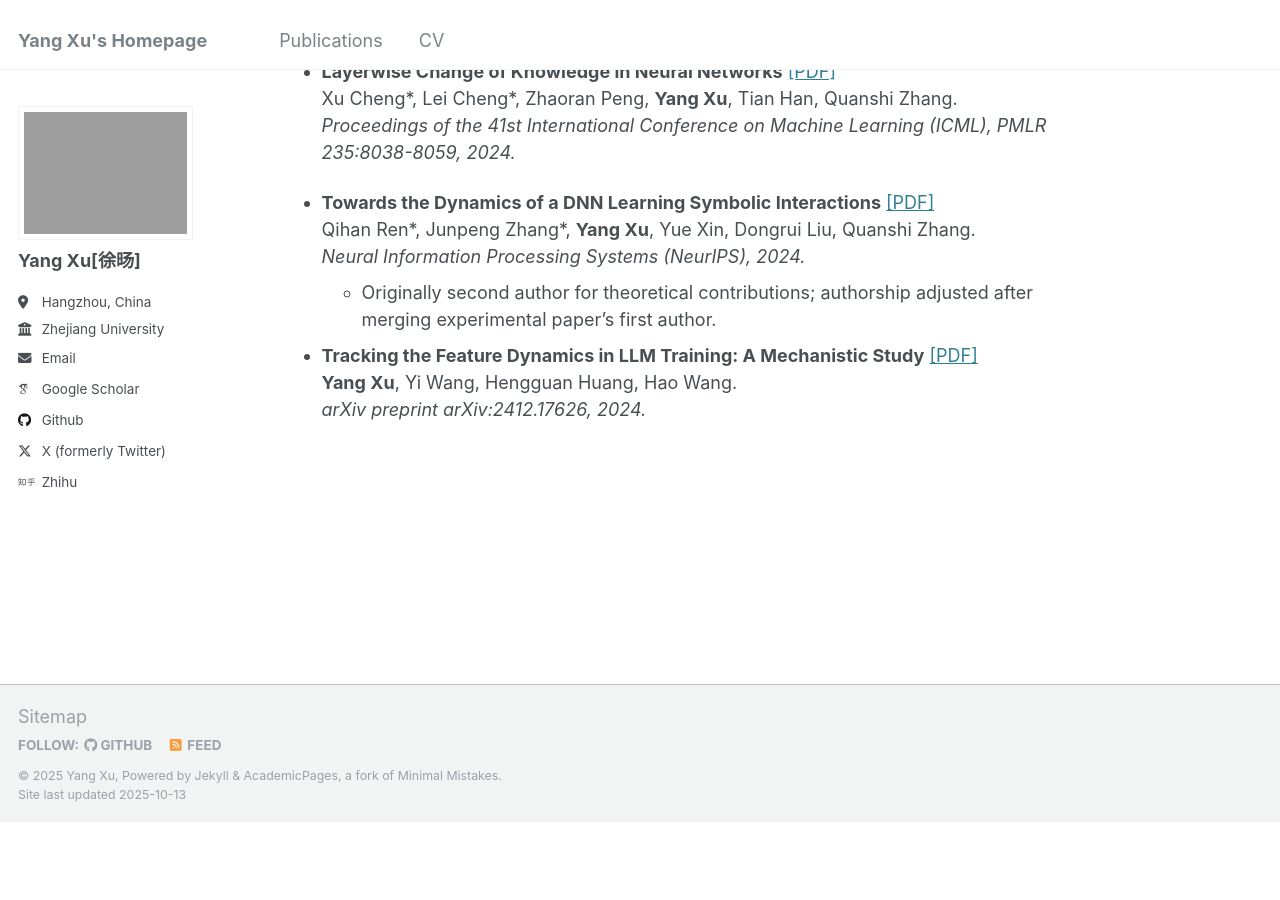
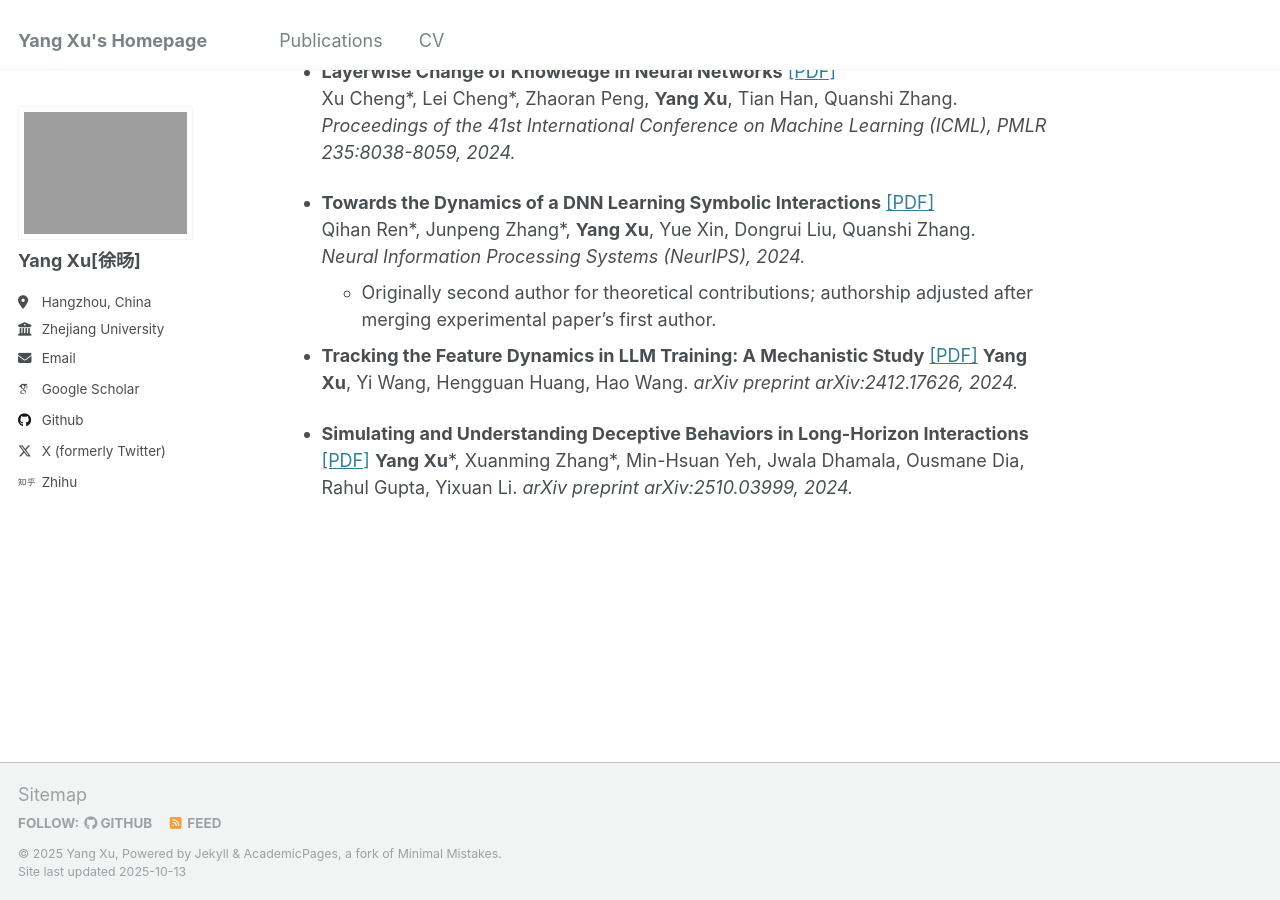
Before and after one commit to Superposition09m/Superposition09m.github.io, a Jekyll site: the page built from _pages/about.md, in a window 1280 px wide and 900 px high, scrolled down 1101 px. Built offline with Jekyll 4.4.1, drawn with Linux system fonts in a browser that asks for light colours; some web fonts are replaced; before the commit the page ends 1923 px from its top, so only the background shows below that.

Commit message:
new paper

```diff
--- a/_pages/about.md
+++ b/_pages/about.md
@@ -34,6 +34,10 @@
   *Neural Information Processing Systems (NeurIPS), 2024.*
     - Originally second author for theoretical contributions; authorship adjusted after merging experimental paper's first author.
 
-- **Tracking the Feature Dynamics in LLM Training: A Mechanistic Study** [\[PDF\]](\files\arXiv_v2.pdf)
+- **Tracking the Feature Dynamics in LLM Training: A Mechanistic Study** [\[PDF\]](https://arxiv.org/pdf/2412.17626)
   **Yang Xu**, Yi Wang, Hengguan Huang, Hao Wang.
   *arXiv preprint arXiv:2412.17626, 2024.*
+
+- **Simulating and Understanding Deceptive Behaviors in Long-Horizon Interactions** [\[PDF\]](https://arxiv.org/abs/2510.03999)
+  **Yang Xu**\*, Xuanming Zhang\*, Min-Hsuan Yeh, Jwala Dhamala, Ousmane Dia, Rahul Gupta, Yixuan Li.
+  *arXiv preprint arXiv:2510.03999, 2024.*
```
